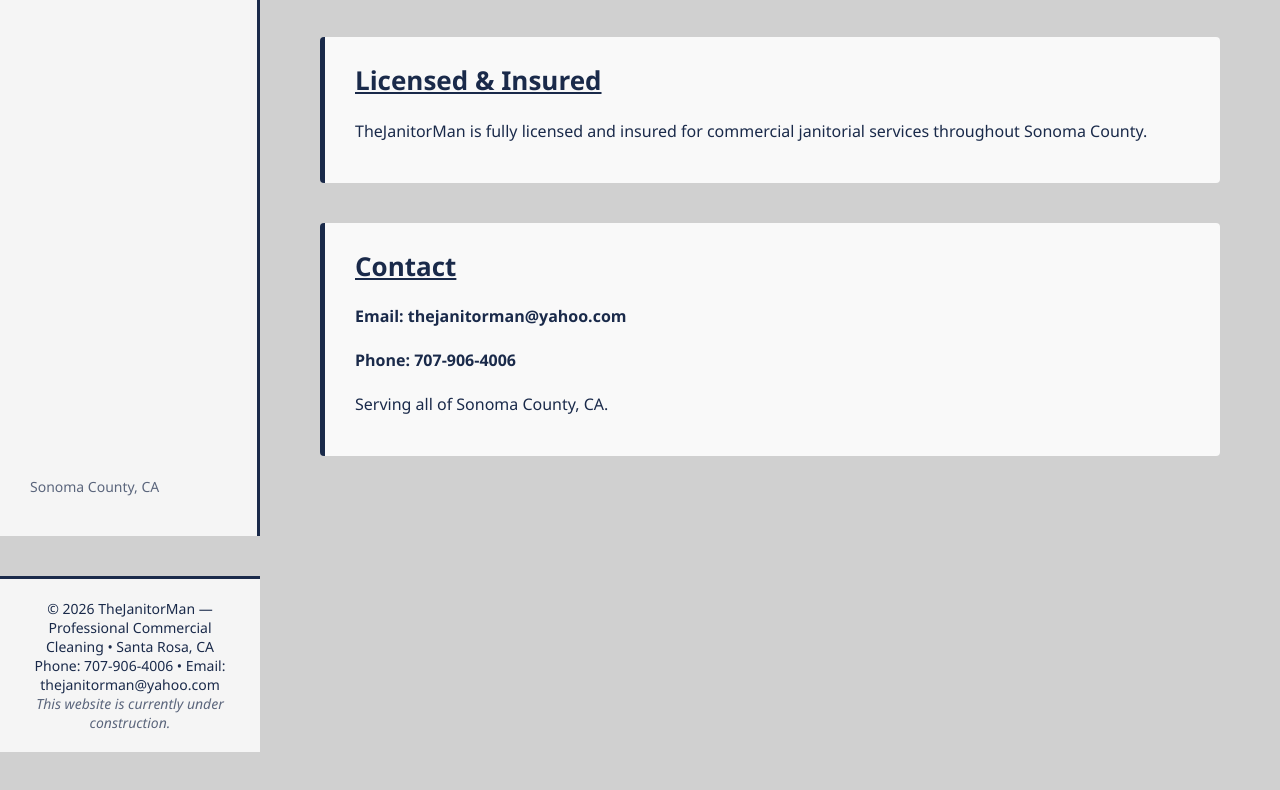
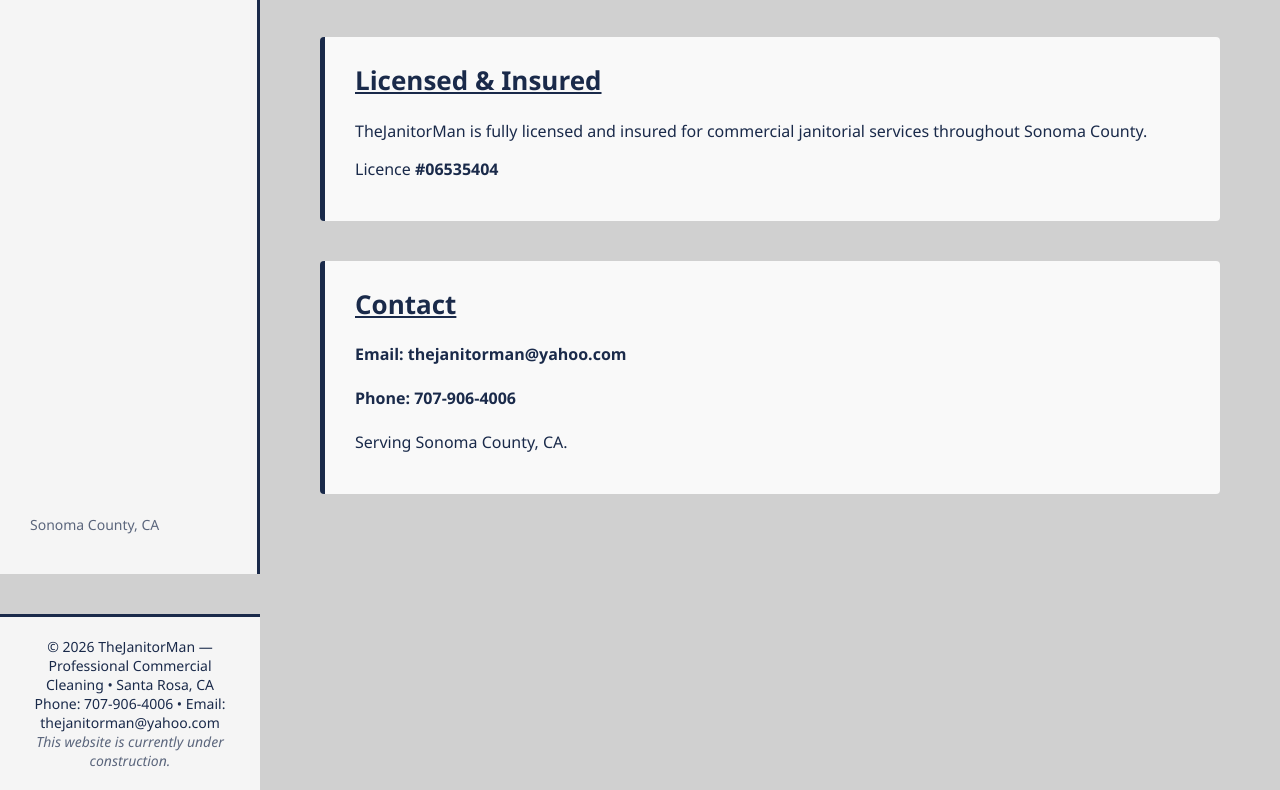
Before and after one commit to thejanitorman-ai/webpageTJM, a plain HTML site: page index.html in a window 1280 px wide. Shown: the part 1246-2036 px from the top of the page. Before the commit the page ends 1998 px from the top, so only its background shows below. Drawn offline with Linux system fonts and the light colour scheme.

```diff
--- a/index.html
+++ b/index.html
@@ -269,6 +269,7 @@
         <p>
           TheJanitorMan is fully licensed and insured for commercial janitorial services throughout Sonoma County.
         </p>
+        <p>Licence <strong>#06535404</strong></p>
       </section>
 
       <!-- CONTACT -->
@@ -281,7 +282,7 @@
           <strong>Phone:</strong>
           <a href="tel:7079064006">707‑906‑4006</a><br><br>
 
-          Serving all of Sonoma County, CA.
+          Serving Sonoma County, CA.
         </p>
       </section>
 
```
